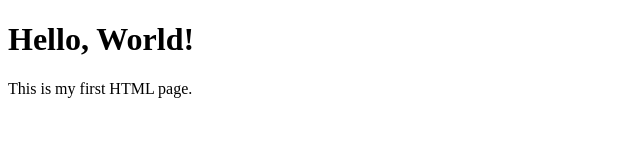
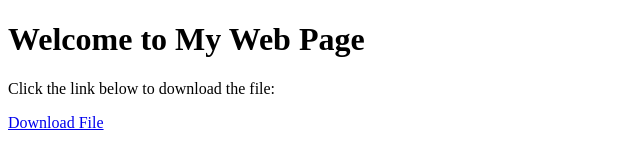
Before and after one commit to eugenevol/Html, a plain HTML site: page index.html in a window 1280 px wide. Shown: the whole page, without its empty margins (0-640 px from the left). Drawn offline with Linux system fonts and the light colour scheme.

Commit message:
Update index.html

```diff
--- a/index.html
+++ b/index.html
@@ -1,10 +1,23 @@
 <!DOCTYPE html>
+
 <html>
+
 <head>
-    <title>My First HTML Page</title>
+
+  <title>My Web Page</title>
+
 </head>
+
 <body>
-    <h1>Hello, World!</h1>
-    <p>This is my first HTML page.</p>
+
+  <h1>Welcome to My Web Page</h1>
+
+  <p>Click the link below to download the file:</p>
+
+
+
+  <a href="https://drive.google.com/file/d/1hXOgnURK62P4lkVpjkbpi8jQnohcDL26/view?usp=drivesdk">Download File</a>
+
 </body>
+
 </html>
```
